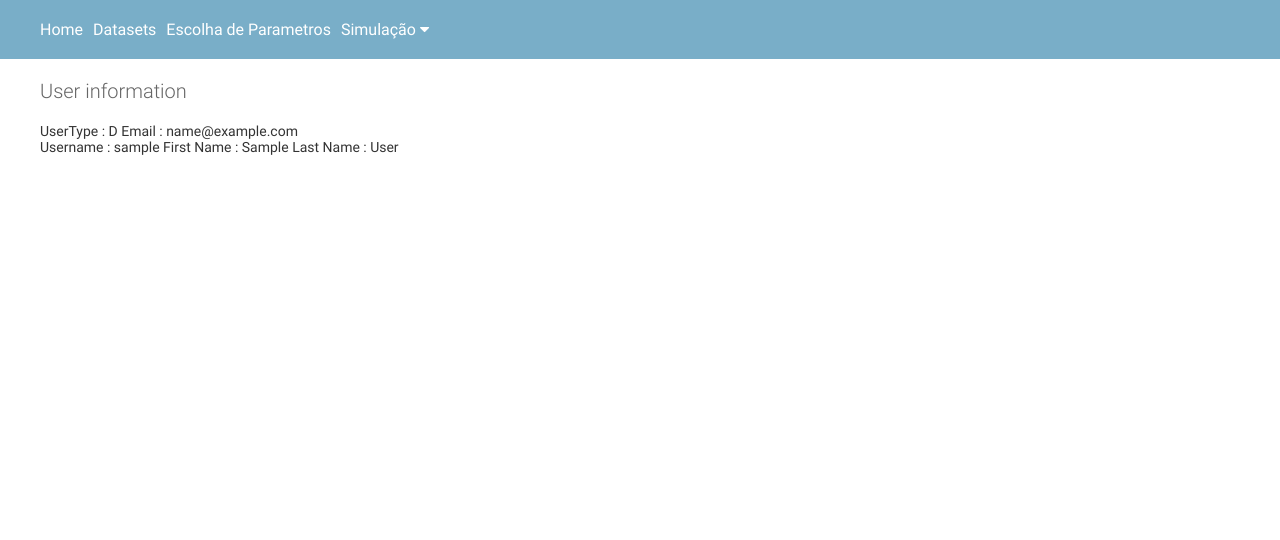
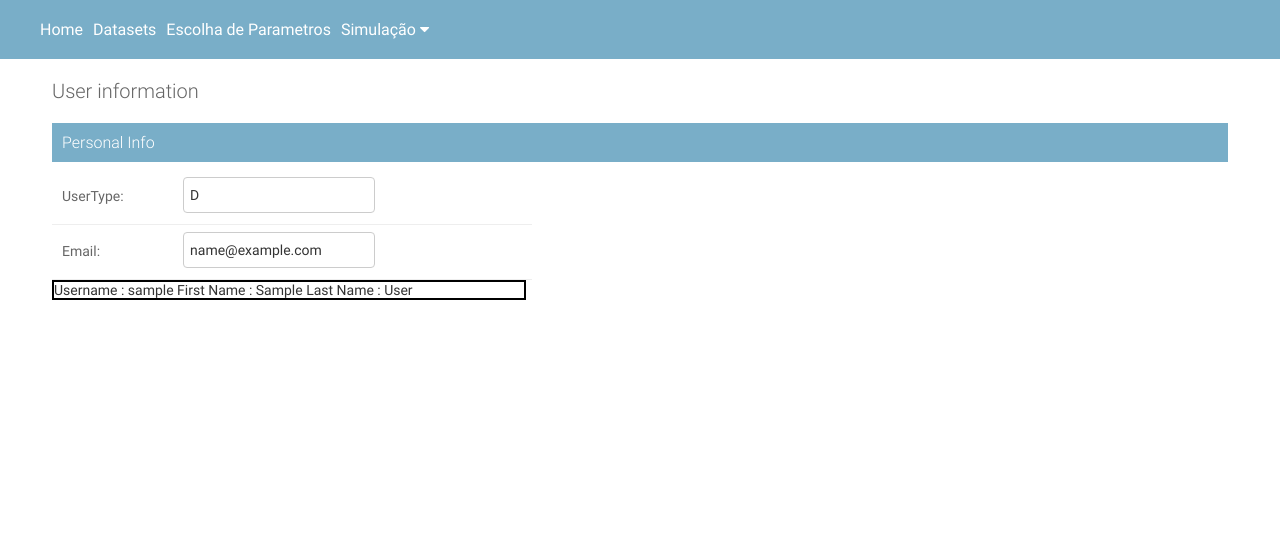
Before and after one commit to bundasmanu/ProjetoMestrado, a Django app: page /info/ in a window 1280 px wide. Shown: the part 48-588 px from the top of the page. Run offline with Django 3.2, Linux system fonts and the light colour scheme; a user stored in the database is signed in; tables that the repository leaves empty hold one stand-in row (values such as "Sample post"); parts of the project's set-up code (start-up, migrations or seed data) failed here and were passed over; some libraries are stand-ins or nearby versions.

Commit message:
New Details on view's and in info user page (templates). Not finish the implementation.

```diff
--- a/static/users/css/infoUser.css
+++ b/static/users/css/infoUser.css
@@ -1,12 +1,56 @@
 
 #containerPrincipal{/*DIV PRINCIPAL --> THIS DIV AGGREGATES ALL CONTENT, INCLUDING FORM*/
+    display: block;
+    width:98%;
+    height: auto;
+    margin: 0 auto;
+}
 
+#BarPersonalInfo{
+    background-color: #79aec8;
+    margin: 0; /*SAME WIDTH OF PARENT*/
+}
+
+#BarPersonalInfo > h2{
+    color: white;
+    font-size: 16px;
+    font-weight: lighter;
+    padding: 10px 10px;
 }
 
 #infoForbiddenUpdate{/*THIS DIV CONTAINS ONLY INFO, THAT USER CAN'T CHANGE*/
+    display: block;
+    width: 40%;
+    height: auto;
+}
 
+#userTypeData, #emailData{
+    display: inline-block;
+    width: 100%;
+    height: auto;
+    border-bottom: 0.5px solid #eeeeee;
+    padding: 7px 0px 9px 10px;
+    vertical-align: middle;
+}
+
+#userTypeData > label, #emailData > label{
+    width: 25%;
+    display: inline-block; /*I NEED TO DEFINE THIS, IN ORDER TO WIDTH VALUE CHANGE*/
+    vertical-align: middle;
+    color: #666;
+}
+
+#userTypeData > input, #emailData > input{
+    font-size: 14px;
+    font-weight: 500;
+    min-height: 36px;
+    box-sizing: border-box;
+    vertical-align: middle;
 }
 
 #infoMayOverride{/*THIS DIV CONTAINS THE FORM, USED IN ORDER TO PERMITS USER TO CHANGE, HIS INFORMATION*/
-
+    display: block;
+    width: 40%;
+    height: auto;
+    border: 2px solid black;
 }
--- a/templates/users/InfoUser.html
+++ b/templates/users/InfoUser.html
@@ -30,9 +30,18 @@
 {% block content %}
     <div id="containerPrincipal">
         <h1>User information</h1>
+        <div id="BarPersonalInfo">
+            <h2>Personal Info</h2>
+        </div>
         <div id="infoForbiddenUpdate">
-            <label> UserType : {{ user.userType }}</label>
-            <label> Email : {{ user.email }}</label>
+            <div id="userTypeData">
+                <label> UserType:</label>
+                <input type="text" id="userTypeInput" value="{{ user.userType }}" disabled>
+            </div>
+            <div id="emailData">
+                <label> Email:</label>
+                <input type="text" id="emailInput" value="{{ user.email }}" disabled>
+            </div>
         </div>
         <div id="infoMayOverride">
             <form class="getOverridedValues" method="post">
--- a/users/views/DetailUserInfoView.py
+++ b/users/views/DetailUserInfoView.py
@@ -5,6 +5,9 @@ from django.contrib.auth.mixins import LoginRequiredMixin
 import expDjango.settings as settings
 from users.forms.CustomUserForm import CustomUserChangeForm
 from django.core.exceptions import ObjectDoesNotExist
+import expDjango.config as config
+from django.contrib import messages
+from django.urls import reverse
 
 #REF, USE A FORM_VIEW INSIDE A DETAIL_VIEW --> https://stackoverflow.com/questions/45659986/django-implementing-a-form-within-a-generic-detailview
 
@@ -32,8 +35,33 @@ class DetailUserInfoView(LoginRequiredMixin, FormMixin ,DetailView):
                 return super(DetailUserInfoView, self).form_valid(form)
 
             #NOW, IF USER MAKE CHANGES ON HIS DATA, I NEED TO MAKE A UPDATE QUERY TO SAVE HIS NEW VALUES
-            return None
+            dictValuesUpdatedData = { #https://stackoverflow.com/questions/49917796/update-django-object
+                config.USERNAME : dataInForm.username,
+                config.FIRST_NAME : dataInForm.first_name,
+                config.LAST_NAME : dataInForm.last_name
+            }
+            self.model.objects.filter(pk=self.model.id).update(**dictValuesUpdatedData)
 
+            #REDIRECT TO NEW PAGE
+
+        except:
+            raise
+
+    def form_invalid(self, form):
+        try:
+            self.clean_messages()
+            messages.add_message(self.request, messages.INFO, config.ERROR_FORM_UPDATE_USER)
+            return self.render_to_response(self.get_context_data())
+        except:
+            raise
+
+    def get_success_url(self):
+        try:
+            self.clean_messages()
+            #ADD MESSAGE --> CORRECT UPDATED VALUES
+            messages.add_message(self.request, messages.INFO, config.CORRECT_UPDATES_VALUES_USER)
+            path = reverse(self.template_name)
+            return path
         except:
             raise
 
@@ -50,6 +78,15 @@ class DetailUserInfoView(LoginRequiredMixin, FormMixin ,DetailView):
         except:
             raise
 
+    def clean_messages(self):
+        try:
+            usedMessages = messages.get_messages(self.request)
+            for message in usedMessages:
+                pass
+            usedMessages.used = True
+        except:
+            raise
+
     # def get_context_data(self, **kwargs): #GET OBJECT ACTS AFTER THAN GET_OBJECT --> EXAMPLE OF GET_CONTEXT_DATA, I DIDN'T NEED THIS
     #     context = super().get_context_data(**kwargs)
     #     context['custom'] = self.model
```
Also changed, not shown: expDjango/config.py (+12 -0 lines).
